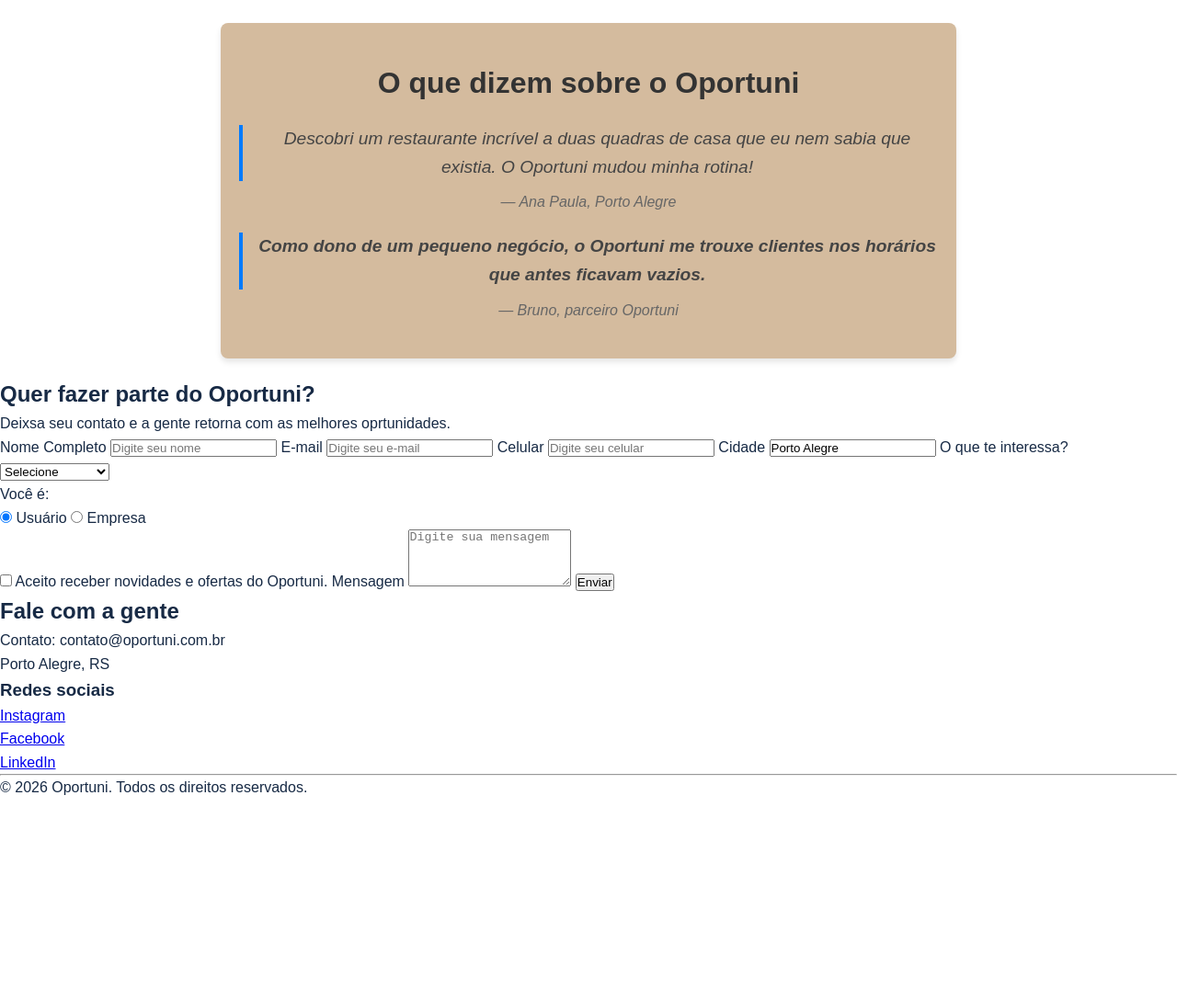
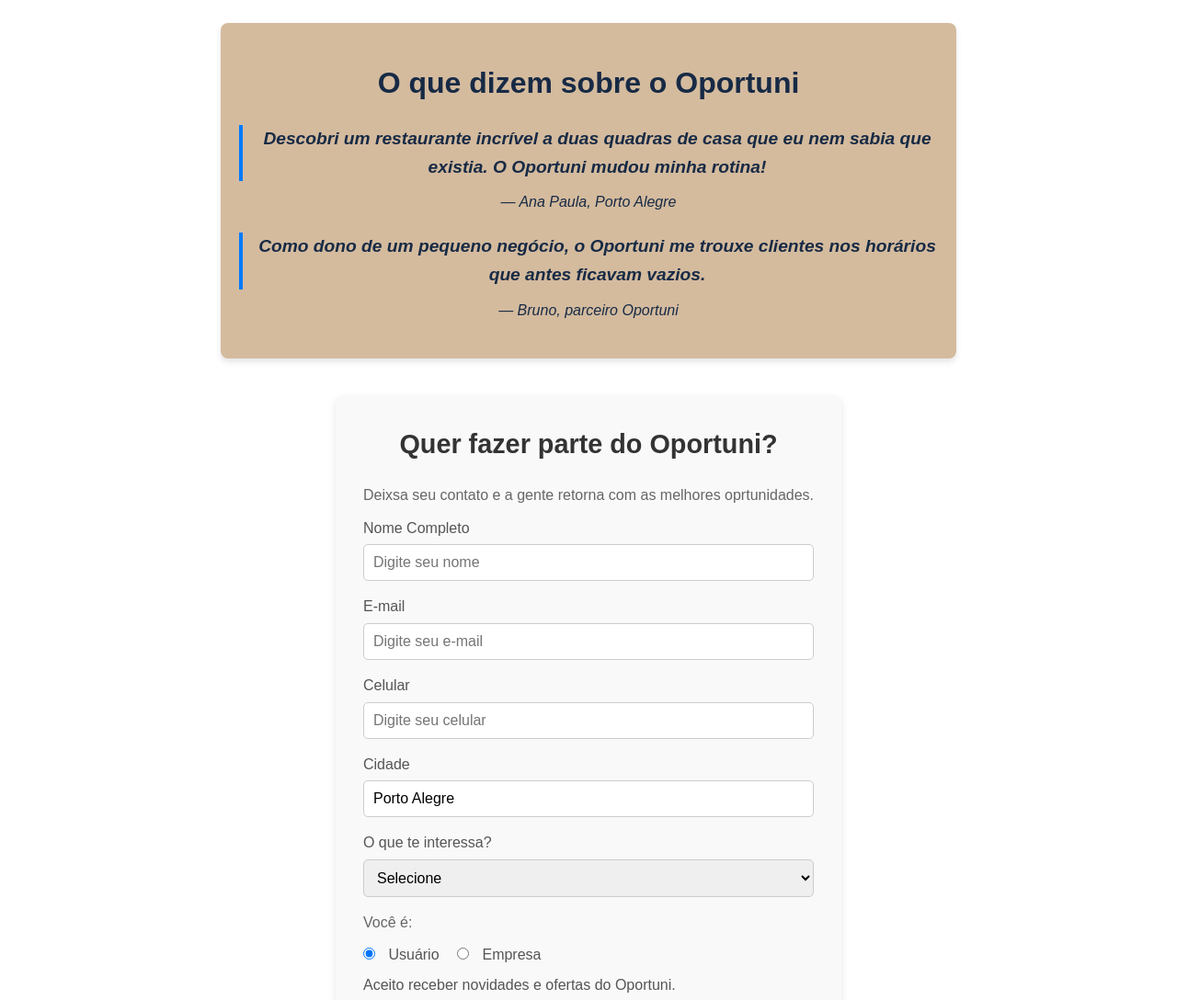
Before and after one commit to profDaniStein/meu-clube, a plain HTML site: page index.html in a window 1280 px wide. Shown: the part 1200-2288 px from the top of the page at 92% size. Before the commit the page ends 2070 px from the top, so only its background shows below. Drawn offline with Linux system fonts and the light colour scheme.

Commit message:
final aula

```diff
--- a/css/style.css
+++ b/css/style.css
@@ -40,55 +40,35 @@
 }
 
 nav a {
-
     color: #172a45;
-
     text-decoration: none;   /* remove o sublinhado */
-
     font-weight: bold;
-
 }
 
 nav a:hover {
-
     color: #ff8904;          /* muda para laranja ao passar o mouse */
-
 }
 
 main {
     display: flex;
     flex-direction: column;
-
 }
 
 #inicio {
-
     display: flex;
-
     flex-direction: column;
-
     align-items: center;
-
     justify-content: center;
-
     padding: 40px 20px;
-
     background-color: #f0f0f0;
-
 }
 
 #categorias {
-
     display: flex;
-
     flex-wrap: wrap;        /* permite que os artigos quebrem para a próxima linha */
-
     gap: 20px;              /* espaço entre os artigos */
-
     justify-content: center; /* centraliza os artigos horizontalmente */
-
     padding: 20px;
-
 }
 
 #categorias article {
@@ -111,33 +91,136 @@
     text-align: center;
     border-radius: 8px; /* Cantos arredondados */
     margin: 20px auto;  /* Centraliza a seção horizontalmente*/
-    max-width: 800px;
+    max-width: 800px;/* Limita a largura máxima da seção */
     box-shadow: 0 4px 6px rgba(0, 0, 0, 0.1); /* Sombra sutil para dar profundidade */
 }
 
 #depoimentos h2 {
-    font-size: 2rem;
-    color: #333;
+    font-size: 2rem; /* Tamanho da fonte maior para o título */
+    color: #172a45;
     margin-bottom: 20px;
 }
 
 #depoimentos article {
     margin-top: 20px;
     font-style: italic;
-    color: #555;
+    color: #172a45;
 }
 
 #depoimentos blockquote {
     font-size: 1.2rem;
     line-height: 1.6;
     margin: 0 auto 10px;
-    color: #444;
+    color: #172a45;
     border-left: 4px solid #007BFF; /* Destaque para o bloco de citação */
     padding-left: 15px;
 }
 
 #depoimentos p {
     font-size: 1rem;
-    color: #666;
+    color:#172a45;
     margin-top: 5px;
 }
+
+/* Estilo para o formulário de contato */
+#contato {
+    background-color: #f9f9f9; /* Fundo suave */
+    padding: 30px;
+    border-radius: 8px; /* Cantos arredondados */
+    max-width: 600px;
+    margin: 20px auto;
+    box-shadow: 0 4px 8px rgba(0, 0, 0, 0.1); /* Sombra para destaque */
+    font-family: Arial, sans-serif;
+}
+
+#contato h2 {
+    font-size: 1.8rem;
+    color: #333;
+    margin-bottom: 20px;
+    text-align: center;
+}
+
+#contato label {
+    display: block;
+    font-size: 1rem;
+    color: #555;
+    margin-bottom: 5px;
+}
+
+/* Alinhamento dos botões de rádio e seus rótulos */
+#contato input[type="radio"] {
+    display: inline-block;
+    margin-right: 5px; /* Espaço entre o botão e o rótulo */
+}
+
+#contato label[for="usuário"],
+#contato label[for="empresa"] {
+    display: inline-block;
+    margin-right: 15px; /* Espaço entre os grupos de rádio */
+    font-size: 1rem;
+    color: #555;
+}
+
+/* Estilo para o campo de celular */
+#contato input[type="tel"] {
+    width: 100%; /* Ajusta o campo para ocupar toda a largura disponível */
+    padding: 10px; /* Adiciona espaçamento interno */
+    font-size: 1rem; /* Aumenta o tamanho da fonte */
+    border: 1px solid #ccc; /* Define uma borda padrão */
+    border-radius: 5px; /* Adiciona cantos arredondados */
+    box-sizing: border-box; /* Garante que o padding não afete o tamanho total */
+    margin-bottom: 15px; /* Espaçamento inferior */
+}
+
+/* Adiciona um estilo de foco para o campo */
+#contato input[type="tel"]:focus {
+    border-color: #007BFF; /* Cor da borda ao focar */
+    outline: none; /* Remove o contorno padrão */
+    box-shadow: 0 0 5px rgba(0, 123, 255, 0.5); /* Adiciona um brilho ao focar */
+}
+
+#contato input[type="text"],
+#contato input[type="email"],
+#contato input[type="radio"],
+#contato input[type="checkbox"],
+#contato textarea,
+#contato select {
+    width: 100%;
+    padding: 10px;
+    margin-bottom: 15px;
+    border: 1px solid #ccc;
+    border-radius: 5px;
+    font-size: 1rem;
+    box-sizing: border-box;
+}
+
+#contato input[type="radio"],
+#contato input[type="checkbox"] {
+    width: auto;
+    margin-right: 10px;
+}
+
+#contato textarea {
+    resize: none;
+}
+
+#contato button[type="submit"] {
+    background-color: #007BFF; /* Cor de destaque */
+    color: #fff;
+    border: none;
+    padding: 10px 20px;
+    font-size: 1rem;
+    border-radius: 5px;
+    cursor: pointer;
+    transition: background-color 0.3s ease;
+}
+
+#contato button[type="submit"]:hover {
+    background-color: #0056b3; /* Cor ao passar o mouse */
+}
+
+#contato p {
+    font-size: 1rem;
+    color: #666;
+    margin-bottom: 10px;
+}
--- a/index.html
+++ b/index.html
@@ -167,152 +167,75 @@
         <!-- Seção 4: depoimentos -->
 
         <section id="depoimentos">
-
             <!-- avaliações -->
-
             <h2>O que dizem sobre o Oportuni</h2>
+            <article>
+                <blockquote>
+                    <strong>Descobri um restaurante incrível a duas quadras de casa
+                    que eu nem sabia que existia. O Oportuni mudou minha rotina!</strong>
+                </blockquote>
+                <p>— Ana Paula, Porto Alegre</p>
+            </article>
 
             <article>
-
                 <blockquote>
-
-                    Descobri um restaurante incrível a duas quadras de casa
-
-                    que eu nem sabia que existia. O Oportuni mudou minha rotina!
-
+                    <strong>Como dono de um pequeno negócio, o Oportuni me trouxe
+                    clientes nos horários que antes ficavam vazios.</strong>
                 </blockquote>
-
-                <p>— Ana Paula, Porto Alegre</p>
-
+                <p>— Bruno, parceiro Oportuni</p>
             </article>
-
-
-
-
-            <article>
-
-                <blockquote>
-
-                    <strong>Como dono de um pequeno negócio, o Oportuni me trouxe
-
-                    clientes nos horários que antes ficavam vazios.</strong>
-
-                </blockquote>
-
-                <p>— Bruno, parceiro Oportuni</p>
-
-            </article>
-
         </section>
 
-
-
-
         <section id="contato">
-
             <h2>Quer fazer parte do Oportuni?</h2>
-
             <p>Deixsa seu contato e a gente retorna com as melhores oprtunidades.</p>
 
-
-
             <form action="#" method="post">
-
                 <label for="nome">Nome Completo</label>
-
                 <input type="text" id="nome" name="nome" placeholder="Digite seu nome" required>
 
-
-
                 <label for="email">E-mail</label>
-
                 <input type="email" id="email" name="email" placeholder="Digite seu e-mail" required>
 
-
-
-
                 <label for="celular">Celular</label>
-
                 <input type="tel" id="celular" name="celular" placeholder="Digite seu celular" required>
 
-
-
-
                 <label for="cidade">Cidade</label>
-
                 <input type="text" id="cidade" name="cidade" value="Porto Alegre" readonly>
-
-
-
 
                 <label for="interesse">O que te interessa?</label>
 
                 <select id="interesse" name="interesse" required>
-
                     <option value="">Selecione</option>
-
                     <option value="gastronomia">🍽️ Gastronomia</option>
-
                     <option value="experiencias">🎭 Experiências</option>
-
                     <option value="servicos">💆 Serviços</option>
-
                     <option value="parceria">🤝 Parceria</option>
-
                 </select>
 
-
-
-
                 <p>Você é:</p>
-
                 <input type="radio" id="usuário" name="tipo" value="usuário" checked>
-
                 <label for="usuário">Usuário</label>
 
-
-
-
                 <input type="radio" id="empresa" name="tipo" value="empresa">
-
                 <label for="empresa">Empresa</label>
 
 
-
-
-                <br>
-
-
-
-
+                <label for="aceite">Aceito receber novidades e ofertas do Oportuni.</label>
                 <input type="checkbox" id="aceite" name="aceite" required>
 
-                <label for="aceite">Aceito receber novidades e ofertas do Oportuni.</label>
-
-
-
-
                 <label for="mensagem">Mensagem</label>
-
                 <textarea id="mensagem" name="mensagem" placeholder="Digite sua mensagem" rows="4"></textarea>
 
-
-
-
                 <button type="submit">Enviar</button>
-
             </form>
-
-
-
-
         </section>
 
     </main>
 
     <!-- RODAPÉ -->
 
-    <footer id="contato">
+    <footer>
 
         <!-- contato e direitos -->
 
```
